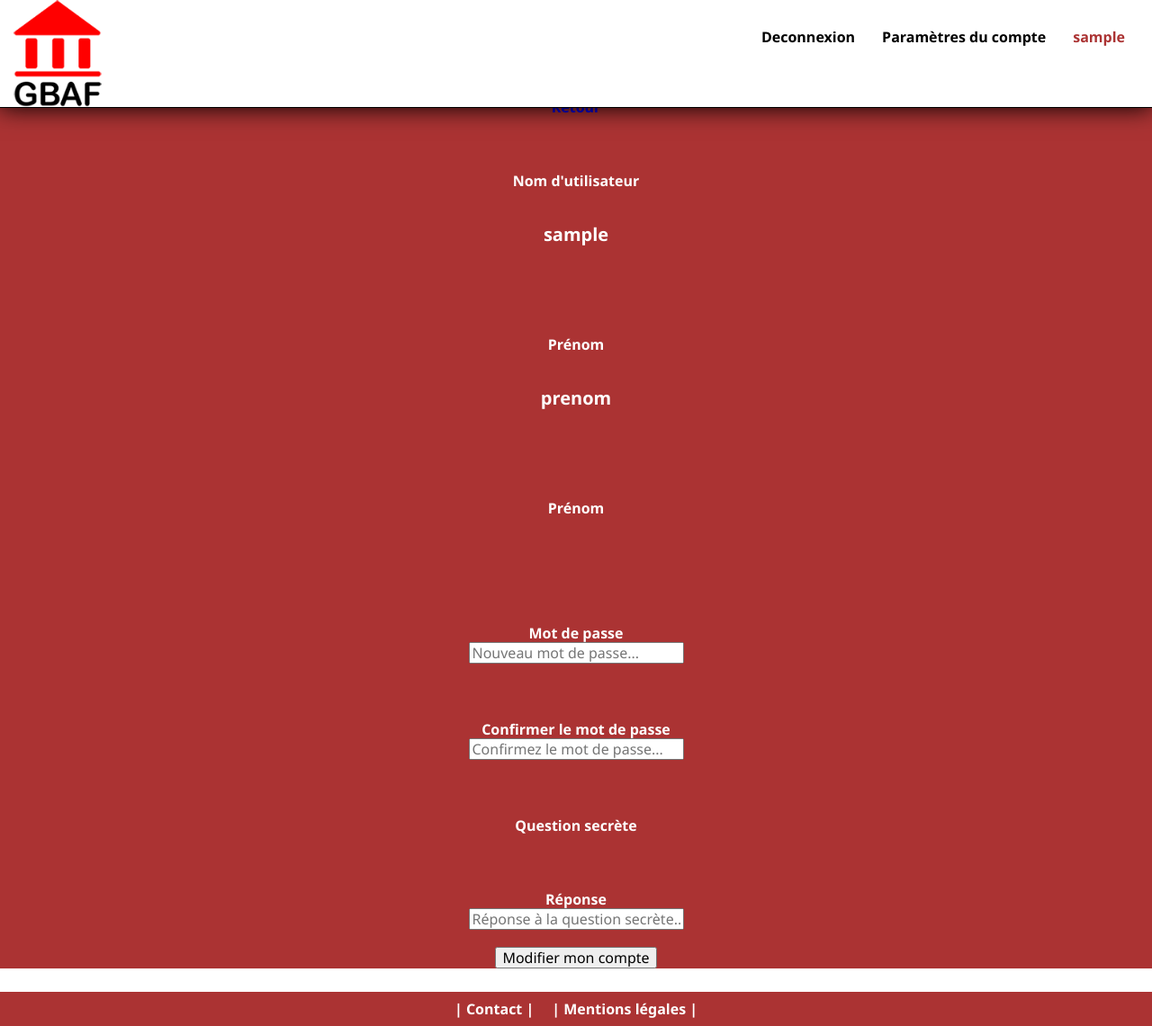
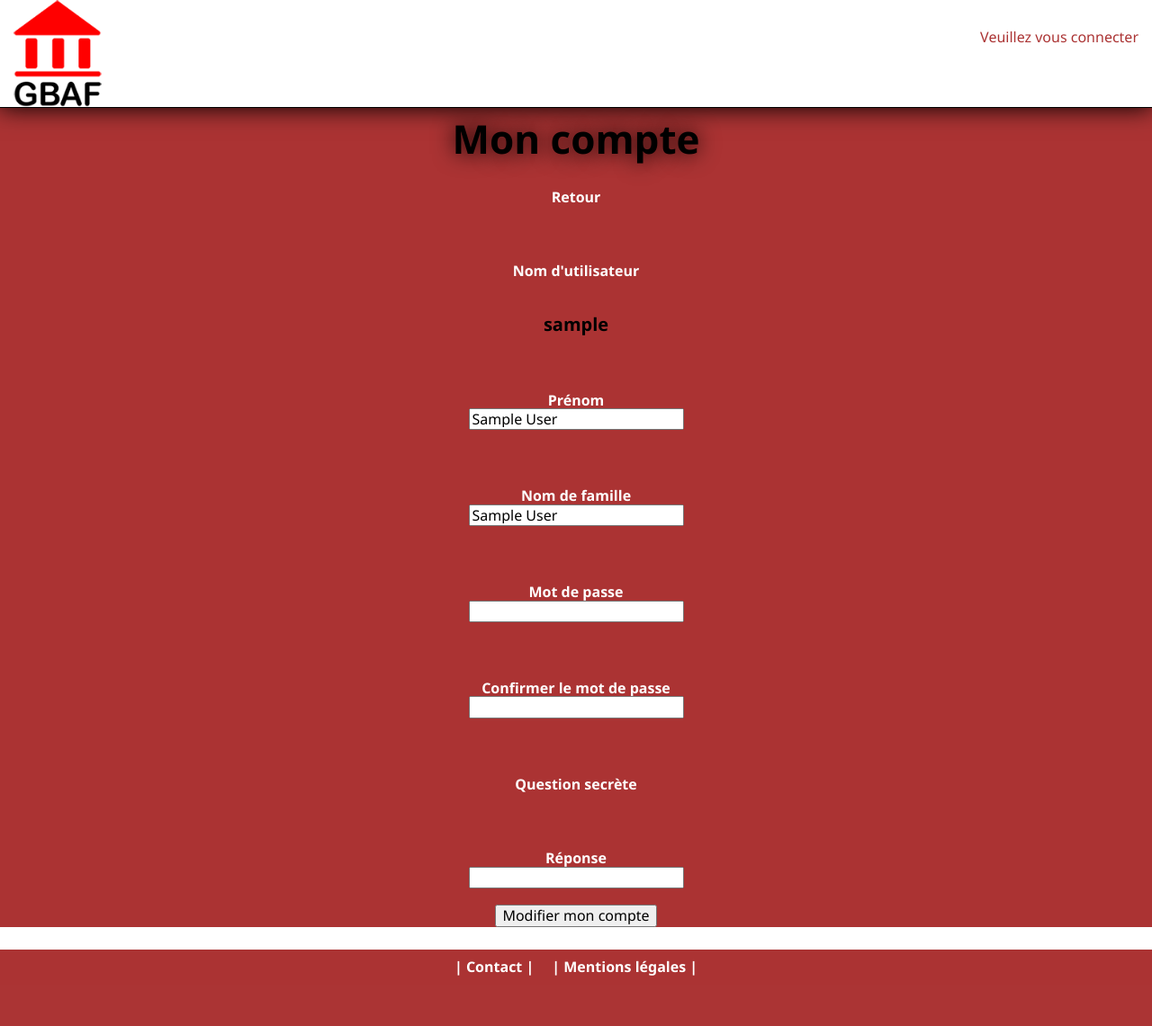
Before and after one commit to ClrGe/GBAF, a PHP site: page /parametres.php in a window 1280 px wide. Shown: the whole page at 90% size. After the commit the page ends 1085 px from the top, so only its background shows below. Run offline with PHP 8.4, Linux system fonts and the light colour scheme; the visitor is signed in with stand-in values (Sample User, id 1); data that the repository does not hold is empty; some libraries are stand-ins or nearby versions.

Commit message:
Update parametres.php

```diff
--- a/parametres.php
+++ b/parametres.php
@@ -7,20 +7,26 @@
     header('Location: connexion.php');
     die();
   }
+  else {
+	$id_user = $_SESSION['id'];
+	// Se connecter à la bdd pour récupérer les infos utilisateur
     require "templates/database.php";
-?>
-<?php
-    if (isset($_POST['id']) && isset($_POST['username']) && isset($_POST['password']) && isset($_POST['prenom'])  && isset($_POST['nom']) && isset($_POST['question']) && isset($_POST['reponse'])) {
+	$req = $bdd->prepare('SELECT id, username, nom, prenom, password, question, reponse FROM user WHERE id = :id');
+	$req->execute(array(
+	    'id' => $id_user));
+	$resultat = $req->fetch();
+}
+if (isset($_POST['id']) && isset($_POST['username'])  && isset($_POST['prenom'])  && isset($_POST['nom']) && isset($_POST['password']) && isset($_POST['question']) && isset($_POST['reponse'])) {
     $id = $_POST['id'];
     $username = htmlspecialchars($_POST['username']);
-        $password = htmlspecialchars($_POST['password']);
     $prenom = htmlspecialchars($_POST['prenom']);
     $nom = htmlspecialchars($_POST['nom']);
+    $password = htmlspecialchars($_POST['password']);
     $question = htmlspecialchars($_POST['question']);
     $reponse = htmlspecialchars($_POST['reponse']);
     $req = $bdd->prepare('SELECT password FROM user WHERE id = :id');
     $req->execute(array(
-            'id' => $id
+        'id' => $id_user
     ));
     $resultat = $req->fetch();
     if ($password == $resultat['password']) {
@@ -28,19 +34,7 @@
           } else {
         $password_hash = password_hash($password, PASSWORD_DEFAULT);
         }
-        $req = $bdd->prepare('UPDATE user SET username = :username, password = :password, prenom = :prenom, nom = :nom, question = :question, reponse = :reponse WHERE id = :id');
-        $req->execute(array(
-            'id' => $id,
-            'username' => $username,
-            'password' => $password_hash,
-            'prenom' => $prenom,
-            'nom' => $nom,
-            'question' => $question,
-            'reponse' => $reponse
-        ));
-        $req->closeCursor();
     }
-
   if(isset($_POST['username'],  $_POST['prenom'], $_POST['nom'], $_POST['password'], $_POST['question'], $_POST['reponse']))
   {
       if(empty($_POST['password'])){
@@ -59,44 +53,53 @@
           echo "Veuillez répondre à la question secrète";
       }
       else{
-          $req = $bdd->prepare("INSERT INTO user(username, prenom, nom, password, question, reponse) VALUES(:username, :prenom, :nom, :password, :question, :reponse)");
+        $req = $bdd->prepare('UPDATE user SET username = :username,  prenom = :prenom, nom = :nom, password = :password, question = :question, reponse = :reponse WHERE id = :id');
         $req->execute(array(
-              'username' => htmlspecialchars($_POST['username']),
-              'password' => password_hash($_POST['password'], PASSWORD_DEFAULT),
-              'prenom' => htmlspecialchars($_POST['prenom']),
-              'nom' => htmlspecialchars($_POST['nom']),
-              'question' => htmlspecialchars($_POST['question']),
-              'reponse' => htmlspecialchars($_POST['reponse'] )));
+            'id' => $id_user,
+            'username' => $username,
+            'prenom' => $prenom,
+            'nom' => $nom,
+            'password' => $password_hash,
+            'question' => $question,
+            'reponse' => $reponse
+        ));
+        $req->closeCursor();
     }
 }
+    session_start();
+    $_SESSION['id'] = $username;
+	$_SESSION['prenom'] = $prenom;
+	$_SESSION['nom'] = $nom;
 
         require "templates/head.php";
         require "templates/header.php";
-
     ?>
-        <main>
+        <div>
             <form class="formConnexion parametres" action="parametres.php" method="post">
-                <h1 class="white">Mon compte</h1>
-                <a href="index.php">Retour</a>
+                <h1 class="black compte">Mon compte</h1>
+                <a href="index.php" class="white">Retour</a>
+                <div class="champs">
+                    <input type="hidden" name="id_user" value="<?php echo $resultat['id_user']; ?>">
+                </div>
                 <div class="champs">
                     <label for="username"><b>Nom d'utilisateur</b><br /></label>
-                    <br /><h3><?php echo $_SESSION['username'] . ' '; ?></h3><br />
+                    <br /><h3 class="black"><?php echo $resultat['username'] . ' '; ?></h3>
                 </div>
                 <div class="champs">
                     <label for="prenom"><b>Prénom</b><br /></label>
-                    <br /><h3><?php echo 'prenom' . ' ' ?></h3><br />
+                    <input type="text" value='<?php echo $resultat['prenom'] ?>' name="prenom" required><br />
                 </div>
                 <div class="champs">
-                    <label for="prenom"><b>Prénom</b><br /></label>
-                    <br /><h3><?php echo $resultat['nom'] . ' ' ?></h3><br />
+                    <label for="prenom"><b>Nom de famille</b><br /></label>
+                    <input type="text" value='<?php echo $resultat['nom'] ?>' name="nom" required><br />
                 </div>
                 <div class="champs">
                     <label for="password"><b>Mot de passe</b></label><br />
-                    <input type="password" placeholder="Nouveau mot de passe..." name="password" id="password" required><br/>
+                    <input type="password" value='<?php echo $resultat['password'] ?>' name="password" id="password" required><br/>
                 </div>
                 <div class="champs">
                     <label for="confirmPassword"><b>Confirmer le mot de passe</b></label><br />
-                    <input type="password" placeholder="Confirmez le mot de passe..." name="confirmPassword" required><br />
+                    <input type="password" value='<?php echo $resultat['password'] ?>' name="confirmPassword" required><br />
                 </div>
                 <div class="champs">
                     <label for="question"><b>Question secrète</b><br /></label>
@@ -104,9 +107,9 @@
                 </div>
                 <div class="champs">
                     <label for="reponse"><b>Réponse</b><br /></label>
-                    <input type="text" placeholder="Réponse à la question secrète..." name="reponse" required><br />
+                    <input type="password" value='<?php echo $resultat['reponse'] ?>' name="reponse" required><br />
                     <br /><input type="submit" id='submit' value='Modifier mon compte' ><br />
                 </div>
             </form>
-        </main>
+        </div>
     <?php require "templates/footer.php"; ?>
```
Lines whose indentation alone changed are shown as unchanged.
